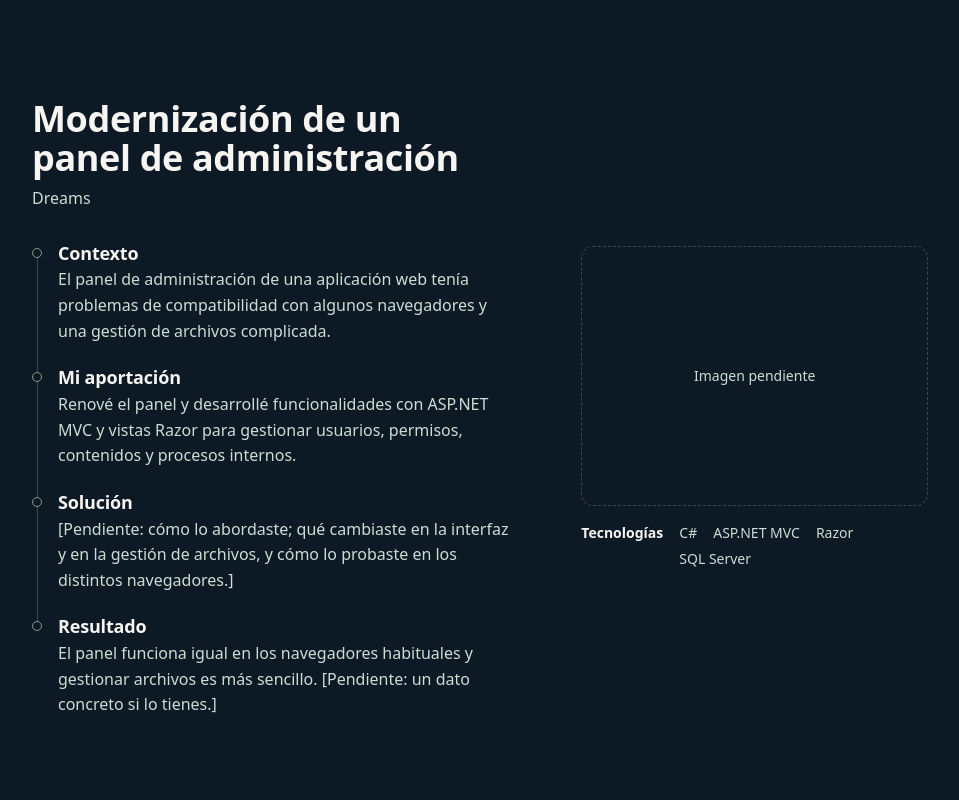
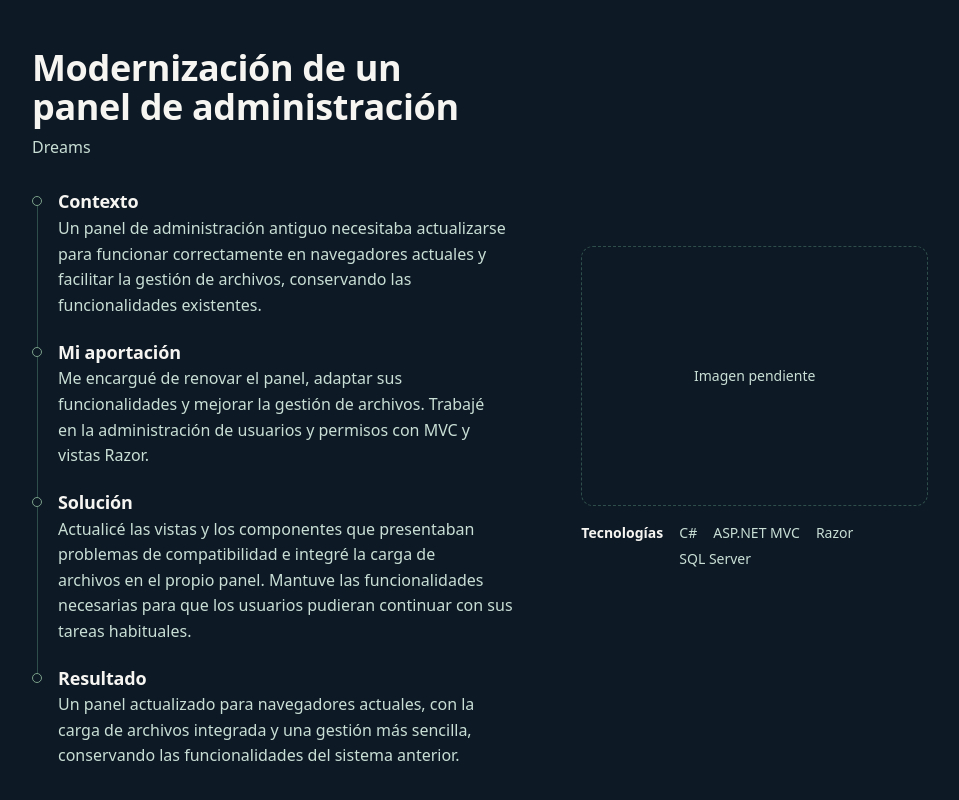
Before and after one commit to JoseLuisAriasHC/joseluisariashc.github.io, a Vue app: page /#inicio in a window 1280 px wide. Shown: the part 4136-4936 px from the top of the page, without its empty margins (160-1119 px from the left). Built offline with nearby package versions, Linux system fonts and the light colour scheme.

Commit message:
Completa el texto del caso del panel de administración
Co-Authored-By: Claude Opus 5.5 <noreply@anthropic.com>

```diff
--- a/src/content/es.ts
+++ b/src/content/es.ts
@@ -1,6 +1,6 @@
 import type { SiteContent } from './types'
 
-// Borrador a partir del perfil de LinkedIn. Los textos marcados con [Pendiente: …] faltan por escribir.
+// Textos en revisión: se ajustarán antes de publicar
 export const es: SiteContent = {
   locale: 'es',
 
@@ -184,13 +184,13 @@ export const es: SiteContent = {
       company: 'Dreams',
       steps: {
         context:
-          'El panel de administración de una aplicación web tenía problemas de compatibilidad con algunos navegadores y una gestión de archivos complicada.',
+          'Un panel de administración antiguo necesitaba actualizarse para funcionar correctamente en navegadores actuales y facilitar la gestión de archivos, conservando las funcionalidades existentes.',
         contribution:
-          'Renové el panel y desarrollé funcionalidades con ASP.NET MVC y vistas Razor para gestionar usuarios, permisos, contenidos y procesos internos.',
+          'Me encargué de renovar el panel, adaptar sus funcionalidades y mejorar la gestión de archivos. Trabajé en la administración de usuarios y permisos con MVC y vistas Razor.',
         solution:
-          '[Pendiente: cómo lo abordaste; qué cambiaste en la interfaz y en la gestión de archivos, y cómo lo probaste en los distintos navegadores.]',
+          'Actualicé las vistas y los componentes que presentaban problemas de compatibilidad e integré la carga de archivos en el propio panel. Mantuve las funcionalidades necesarias para que los usuarios pudieran continuar con sus tareas habituales.',
         result:
-          'El panel funciona igual en los navegadores habituales y gestionar archivos es más sencillo. [Pendiente: un dato concreto si lo tienes.]',
+          'Un panel actualizado para navegadores actuales, con la carga de archivos integrada y una gestión más sencilla, conservando las funcionalidades del sistema anterior.',
       },
       stack: ['C#', 'ASP.NET MVC', 'Razor', 'SQL Server'],
     },
```
